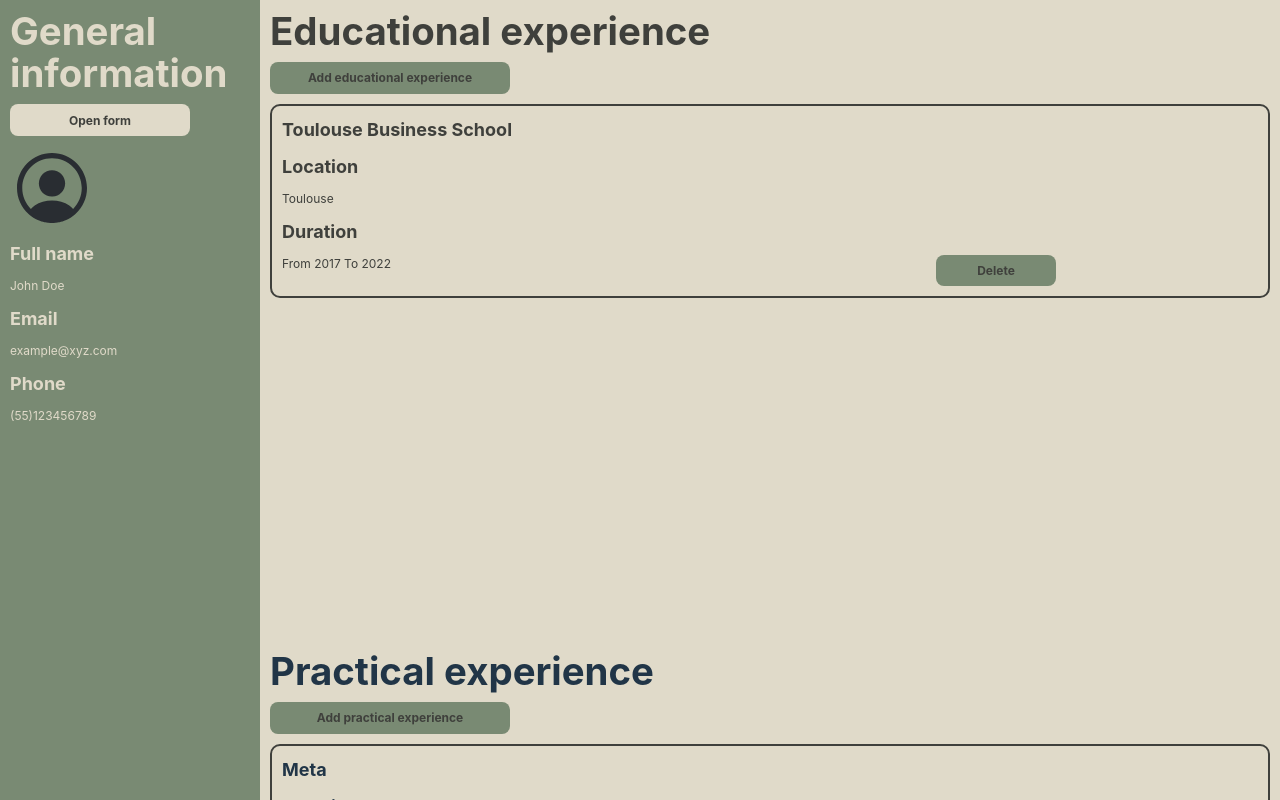
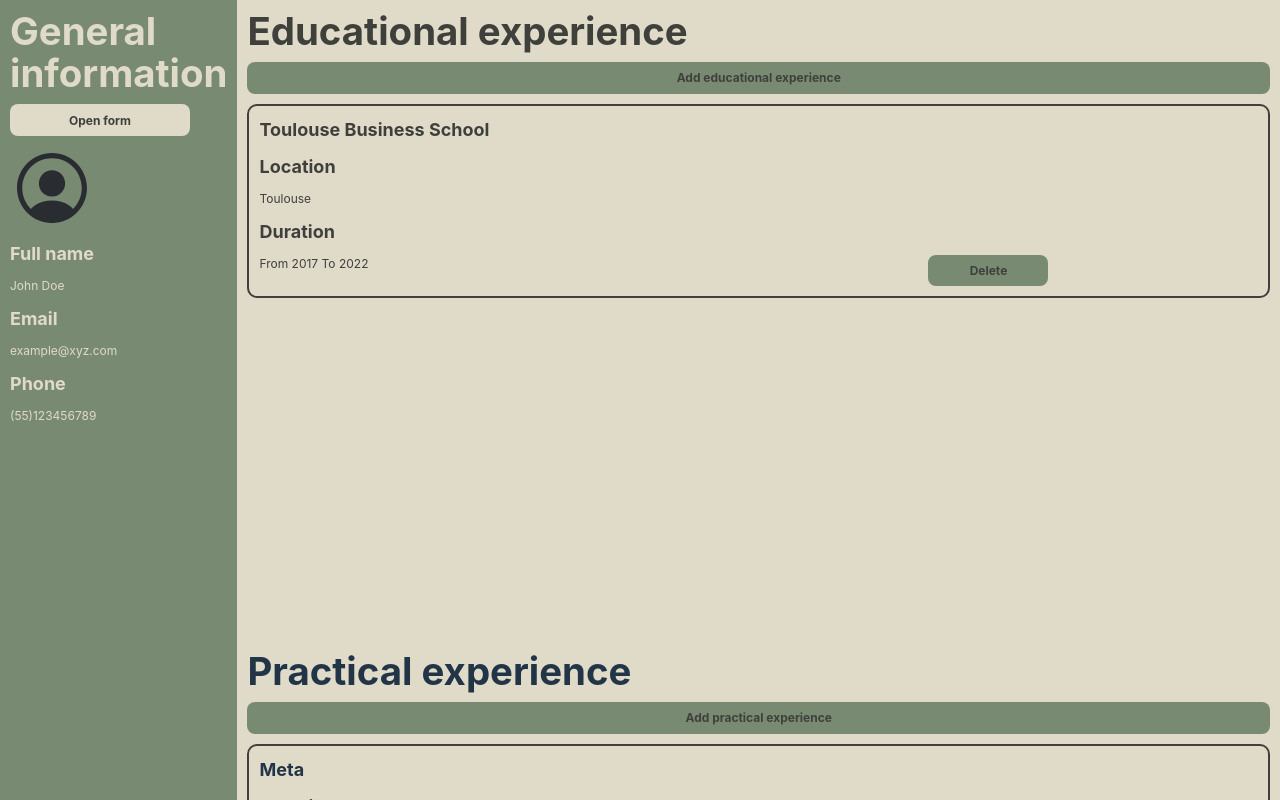
Before and after one commit to Francois-T9/cv-app, a React (Vite) app in the folder cv/: page / in a window 1280 px wide. Shown: the top 800 px of the page. Built offline with nearby package versions, Linux system fonts and the light colour scheme.

Commit message:
Edited CSS

```diff
--- a/cv/src/styles/educational.css
+++ b/cv/src/styles/educational.css
@@ -9,18 +9,7 @@
 
 .educational button {
   background-color: var(--green);
-  width: 20em;
-}
-
-.education {
-  /* border: 1px solid var(--black); */
-  display: grid;
-  grid-template-columns: 2fr 1fr;
-
-  border: 2px solid var(--black);
-  padding: 10px;
-  border-radius: 10px;
-  gap: 10px;
+  /* width: 20em; */
 }
 
 .education button {
--- a/cv/src/styles/general.css
+++ b/cv/src/styles/general.css
@@ -7,7 +7,7 @@
   grid-column: 1;
   grid-row: 1/3;
   padding: 10px;
-  width: 20em;
+  /* width: 20em; */
 
   display: flex;
   flex-direction: column;
--- a/cv/src/styles/practical.css
+++ b/cv/src/styles/practical.css
@@ -8,5 +8,5 @@
 
 .practical button {
   background-color: var(--green);
-  width: 20em;
+  /* width: 20em; */
 }
```
